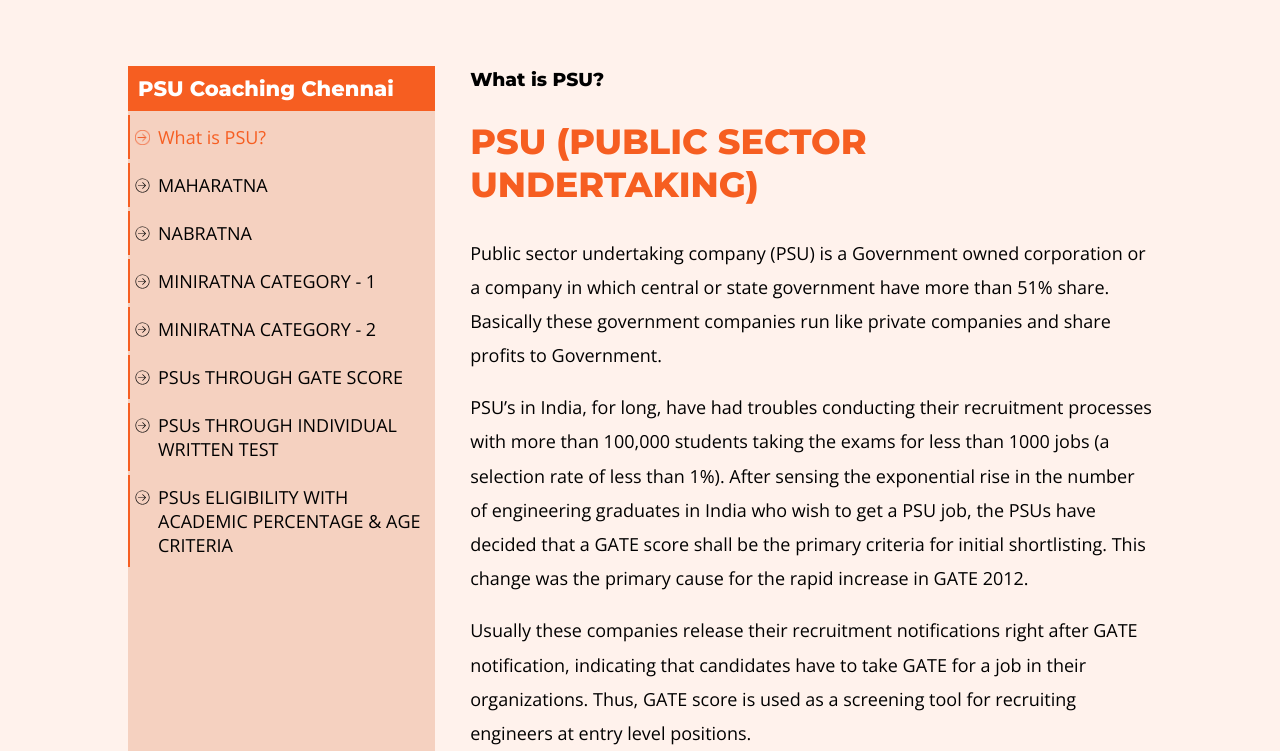
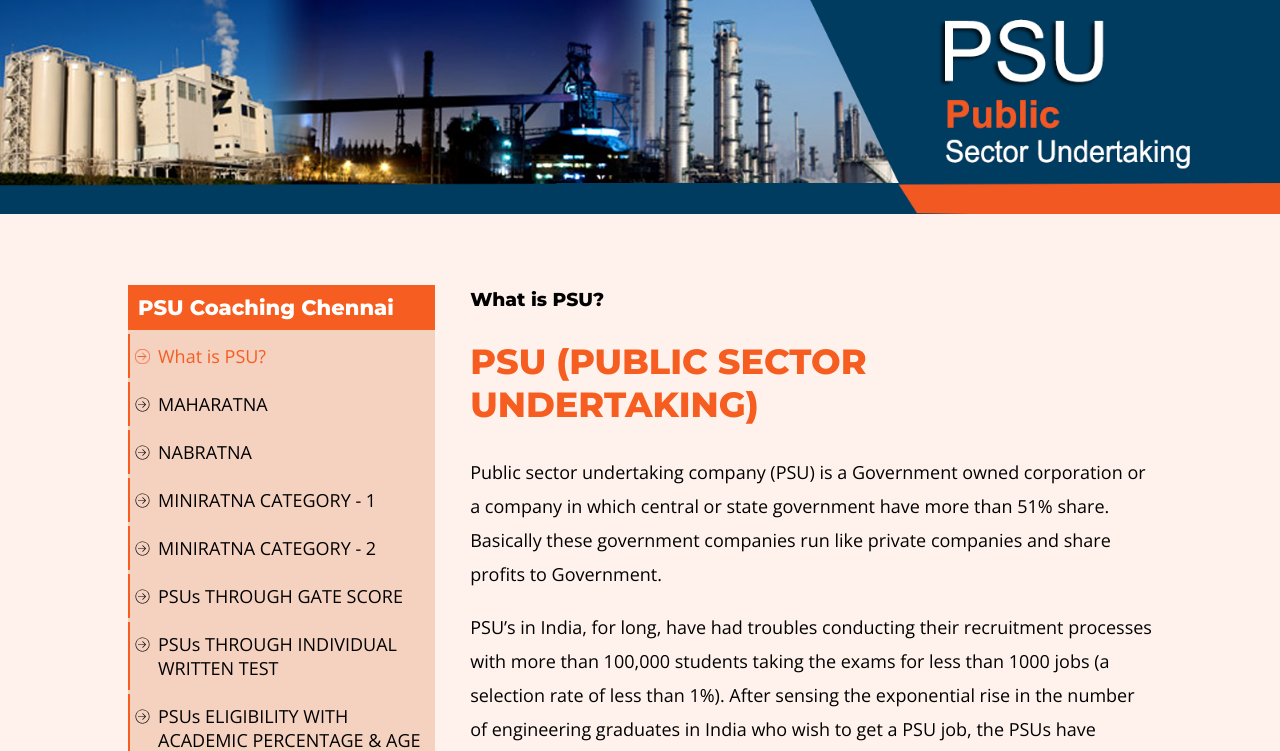
Before and after one commit to oneartboard/iesgate, a PHP site: page /PSUs.php in a window 1280 px wide. Shown: the part 148-899 px from the top of the page. Run offline with PHP 8.4, Linux system fonts and the light colour scheme.

Commit message:
ies page content

```diff
--- a/PSUs.php
+++ b/PSUs.php
@@ -13,6 +13,9 @@
 	<title>PSU Coaching Chennai	</title>
 </head>
 <?php include 'inc/header.php' ?>
+<div class="banner-top">
+		<img class="width100" src="img/sb3.png" alt="">
+	</div>
 <div class="c-container spacer">
 	<div class="vwrap">
 
--- a/gate.php
+++ b/gate.php
@@ -13,6 +13,9 @@
 	<title>Gate Coaching Chennai	</title>
 </head>
 <?php include 'inc/header.php' ?>
+<div class="banner-top">
+		<img class="width100" src="img/sb2.png" alt="">
+	</div>
 <div class="c-container spacer">
 	<div class="vwrap">
 
```
Also changed, not shown: 1 other file.
